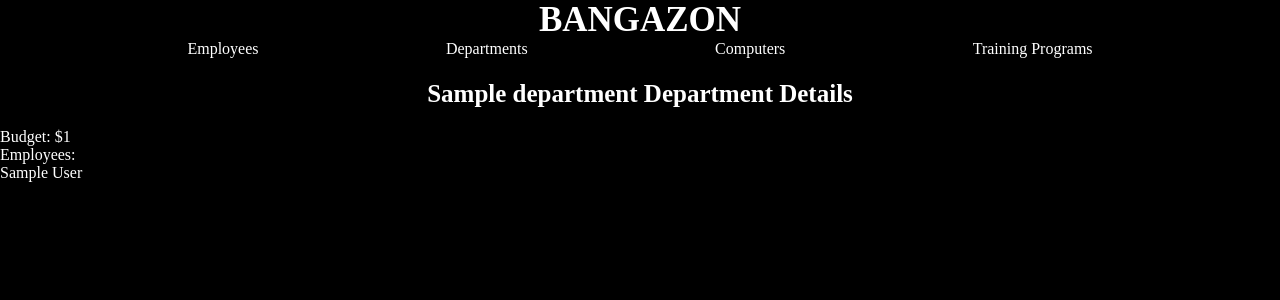
After one commit to garrulous-gobies/Bangazon_1, a Django app: page /Bangazon/Departments/1 in a window 1280 px wide. The commit adds this page. Shown: the top 300 px of the page. Run offline with Django 3.2, Linux system fonts and the light colour scheme; tables that the repository leaves empty hold one stand-in row (values such as "Sample post"); some libraries are stand-ins or nearby versions.

Commit message:
details page layed out with all required information, have to type url in currently

```diff
--- /dev/null
+++ b/Bangazon/templates/Bangazon/department_details.html
@@ -0,0 +1,20 @@
+{% extends "Bangazon/index.html" %}
+
+{% block content %}
+
+{% if department_details %}
+<h1 class="main_title">{{department_details.name}} Department Details</h1>
+<p>Budget: ${{department_details.budget}}</p>
+<P>Employees:</P>
+<ul>
+    {% for emp in department_details.employee_set.all %}
+    <li> {{emp.firstName}} {{emp.lastName}} </li>
+    {% endfor %}
+</ul>
+
+{% else %}
+<p class="no_items_found">No Employees in this Department.</p>
+{% endif %}
+</div>
+
+{% endblock content %}
--- a/Bangazon/templates/Bangazon/departments.html
+++ b/Bangazon/templates/Bangazon/departments.html
@@ -10,7 +10,9 @@
             <p>{{department_list.employee_set}}</p>
             {% for department in department_list %}
             <li class="bangazon_list_item">
-                <p>{{department.name}} - Budget: ${{department.budget}} - Number of Employees:
+                <p>{{department.name}} </p>
+                <p>Budget: ${{department.budget}} </p>
+                <p> Number of Employees:
                     {{ department.employee_set.all|length}} </p>
             </li>
             {% endfor %}
--- a/Bangazon/urls.py
+++ b/Bangazon/urls.py
@@ -10,6 +10,7 @@ urlpatterns = [
     path('Bangazon/Departments/', views.departments, name='departments'),
     path('Bangazon/Departments/NewDepartment', views.new_department, name='new_department'),
     path('Bangazon/Departments/SaveDepartment', views.save_department, name='save_department'),
+    path('Bangazon/Departments/<int:department_id>', views.department_details, name='department_details'),
 
 
     path('Bangazon/Computers', views.computers, name='computers'),
--- a/Bangazon/views.py
+++ b/Bangazon/views.py
@@ -45,6 +45,11 @@ def save_department(request):
     dep.save()
     response = redirect('./')
     return response
+
+def department_details(request, department_id):
+    department_details = Department.objects.get(pk=department_id)
+    context = {'department_details': department_details}
+    return render(request, 'Bangazon/department_details.html', context)
 
 # ==========================COMPUTERS=================================
 def computers(request):
```
Also changed, not shown: Bangazon/tests.py (+11 -11 lines). Lines whose indentation alone changed are shown as unchanged.
